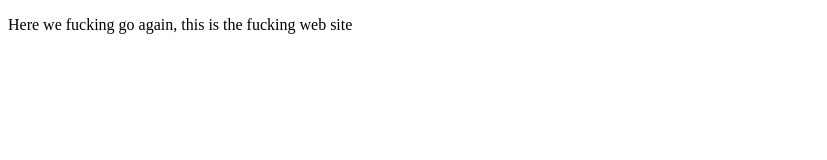
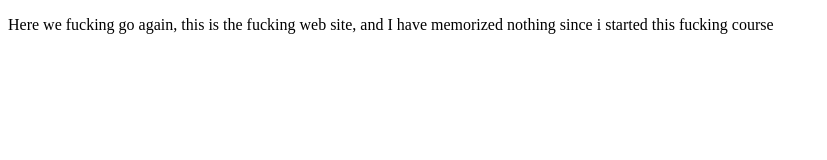
Before and after one commit to catarodi/proyectoDemo, a plain HTML site: page index.html in a window 1280 px wide. Shown: the whole page, without its empty margins (0-827 px from the left). Drawn offline with Linux system fonts and the light colour scheme.

Commit message:
changes added

```diff
--- a/index.html
+++ b/index.html
@@ -8,6 +8,6 @@
 </head>
 <body>
     <p>Here we fucking go again,
-     this is the fucking web site</p>
+     this is the fucking web site, and I have memorized nothing since i started this fucking course</p>
 </body>
 </html>
```
